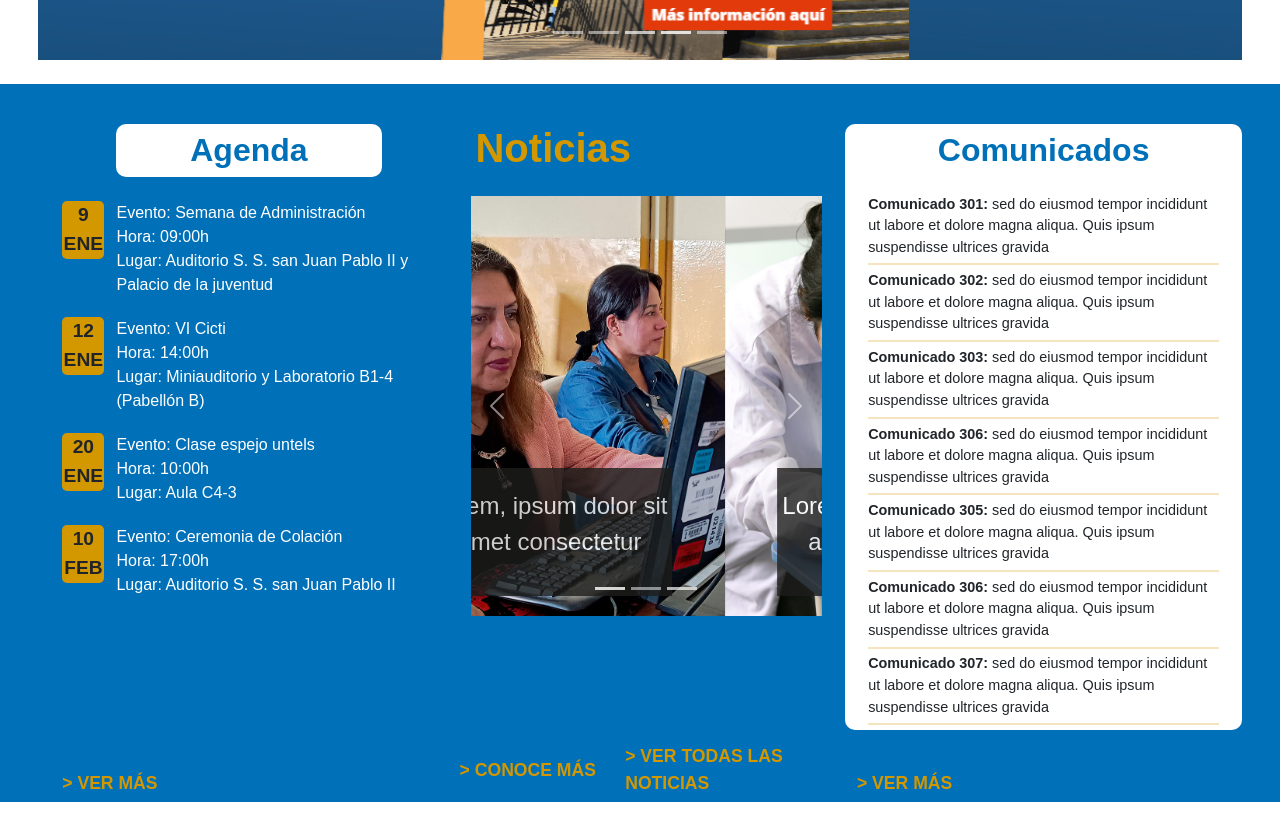
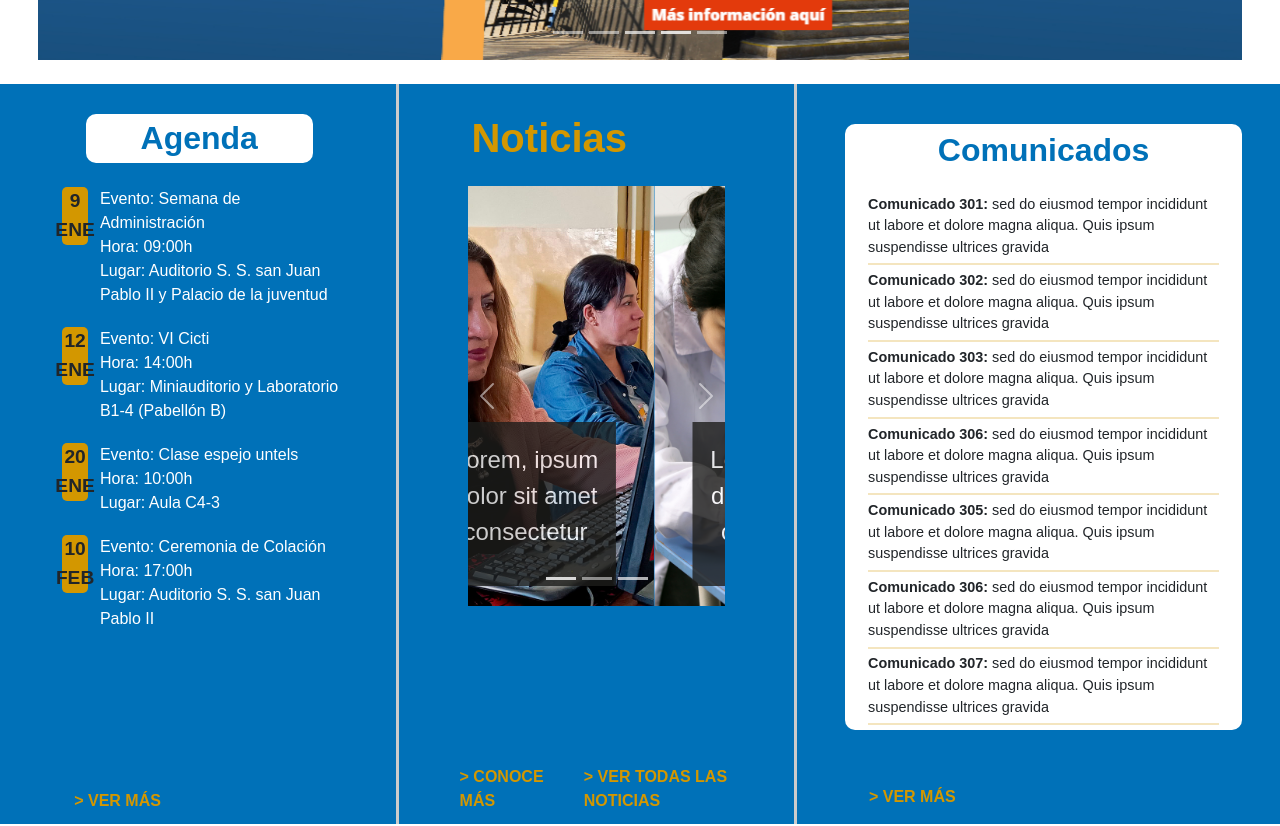
Before and after one commit to SergioCallanPerez/UntelsWebFrontend, a React (Vite) app: page / in a window 1280 px wide. Shown: the part 400-1226 px from the top of the page. Built offline with nearby package versions, Linux system fonts and the light colour scheme.

Commit message:
Adding vertical columns

```diff
--- a/src/main/pages/main/announcements.jsx
+++ b/src/main/pages/main/announcements.jsx
@@ -7,6 +7,7 @@ import Col from 'react-bootstrap/Col';
 import Schedule from "./schedule";
 import News from "./news";
 import Communications from './communications';
+import { isBrowser, isMobile } from 'react-device-detect';
 
 export default function Announcements() {
 
@@ -14,7 +15,7 @@ export default function Announcements() {
         <section className='py-4'>
             <Container fluid>
                 <Row className='announcements-container'>
-                    <Col xs={12} md={4} className='d-flex flex-column'>
+                    <Col xs={12} md={3} className={isBrowser ? 'd-flex flex-column': 'd-flex flex-column'}>
                         <Row>
                             <div className='background-schedule'>
                                 <h2 className='mb-4 on-background-light agenda'>Agenda</h2>
@@ -32,33 +33,45 @@ export default function Announcements() {
 
                     </Col>
 
-                    <Col xs={12} md={4} className='d-flex flex-column'>
+                    {!isMobile && (
+                        <Col md={1} className="d-flex justify-content-center align-items-stretch">
+                            <div className="vertical-bar"></div>
+                        </Col>
+                    )}
+
+                    <Col xs={12} md={3} className={isBrowser ? 'd-flex flex-column ': 'd-flex flex-column'}>
                         <Row>
                             <h2 className='mb-4 news'>Noticias</h2>
                         </Row>
-                        <Row className='flex-grow-1'>
+                        <Row className='flex-grow-1 news-car'>
                             <News />
                         </Row>
                         <Row className='mt-auto justify-content-between align-items-center more-news-row'>
                             <Col md={5} sm={5} lg={5}>
-                                <a className= "more-see link" id="morelink1" href="#Conoce-Más">{'>'} Conoce Más</a>
+                                <a className= "more-see link" href="#Conoce-Más">{'>'} Conoce Más</a>
                             </Col>
                             <Col md={7} sm={7} lg={7}>
-                               <a className= "more-see link" id='morelink2' href="#Noticias">{'>'} Ver todas las noticias</a>
+                               <a className= "more-see link" href="#Noticias">{'>'} Ver todas las noticias</a>
                             </Col>
 
 
                         </Row>
 
                     </Col>
-                    <Col xs={12} md={4}>
+
+                    {!isMobile && (
+                        <Col md={1} className="d-flex justify-content-center align-items-stretch">
+                            <div className="vertical-bar"></div>
+                        </Col>
+                    )}
+                    <Col xs={12} md={4} className='d-flex flex-column communications-section'>
                         <Row>
                             <div className='communications-background'>
                                 <h2 className='mb-4 on-background-light communications-title'>Comunicados</h2>
                                 <Communications />
                             </div>
                         </Row>
-                        <Row>
+                        <Row className='see-more-row'>
                             <a className= "see-more" href="#Comunicados">{'>'} Ver más</a>
                         </Row>
 
--- a/src/main/styles/announcements.css
+++ b/src/main/styles/announcements.css
@@ -1,8 +1,18 @@
+.border-end {
+    border-right: 2px solid #cccccc; /* Cambia el color según el diseño */
+}
+
 .announcements-container{
     background-color: var(--primary-light);
     padding-left: 4%;
     padding-right: 3%;
-    padding-bottom: 0.5%;
+
+}
+
+.vertical-bar {
+    width: 3px;
+    background-color: #cccccc;
+    height: 100%;
 }
 
 .background-schedule{
@@ -40,6 +50,7 @@
 
 .see-more-row{
     padding-top: auto;
+    margin: 4% 0%;
 }
 .more-news-row{
     display: flex;
@@ -50,13 +61,18 @@
     text-decoration: none;
     font-weight: bold;
     text-transform: uppercase;
-    font-size: 110%;
+    font-size: 100%;
+}
+.news-car{
+    margin-bottom: 2%;
+}
+.more-news-row{
+    margin-bottom: 4%;
 }
 .link{
     color: var(--untels-mustard);
     text-decoration: none;
     font-weight: bold;
-    font-size: 110%;
+    font-size: 100%;
     text-transform: uppercase;
-
 }
```
